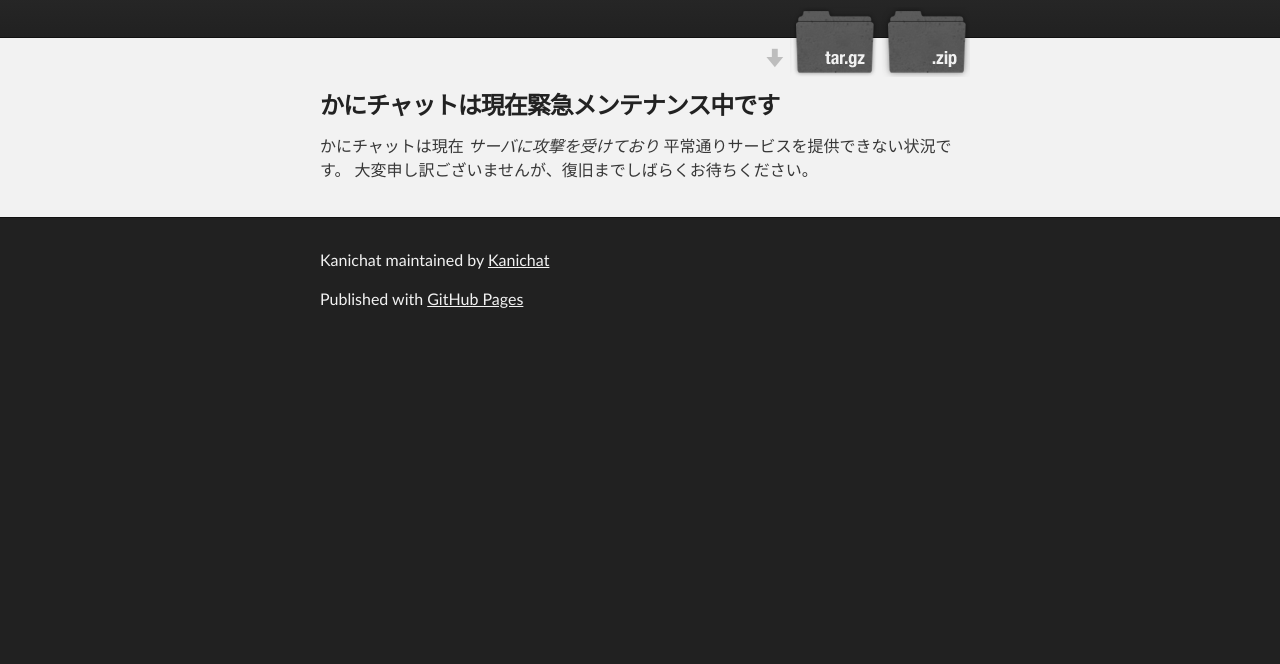
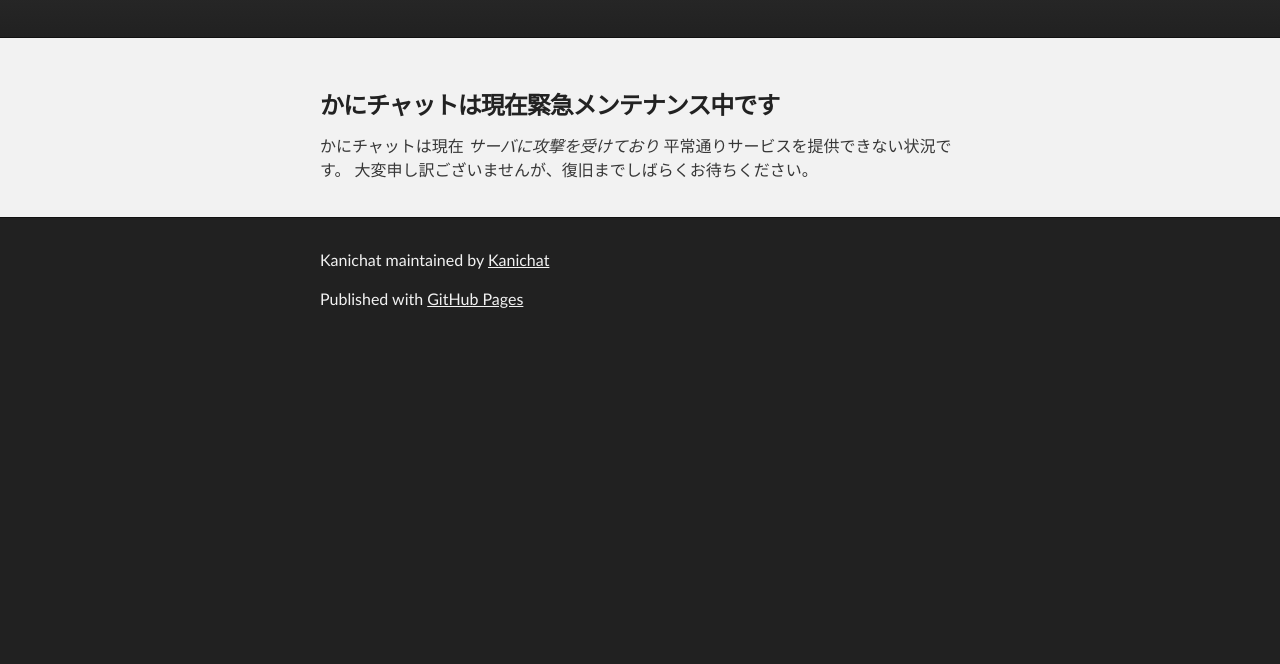
Before and after one commit to Kanichat/pages, a plain HTML site: page index.html in a window 1280 px wide. Shown: the part 136-800 px from the top of the page. Drawn offline with Linux system fonts and the light colour scheme.

Commit message:
Update index.html

```diff
--- a/index.html
+++ b/index.html
@@ -21,10 +21,6 @@
           <h1 id="project_title">Kanichat</h1>
           <h2 id="project_tagline"></h2>
 
-            <section id="downloads">
-              <a class="zip_download_link" href="https://github.com/Kanichat/pages/zipball/master">Download this project as a .zip file</a>
-              <a class="tar_download_link" href="https://github.com/Kanichat/pages/tarball/master">Download this project as a tar.gz file</a>
-            </section>
         </header>
     </div>
 
```
